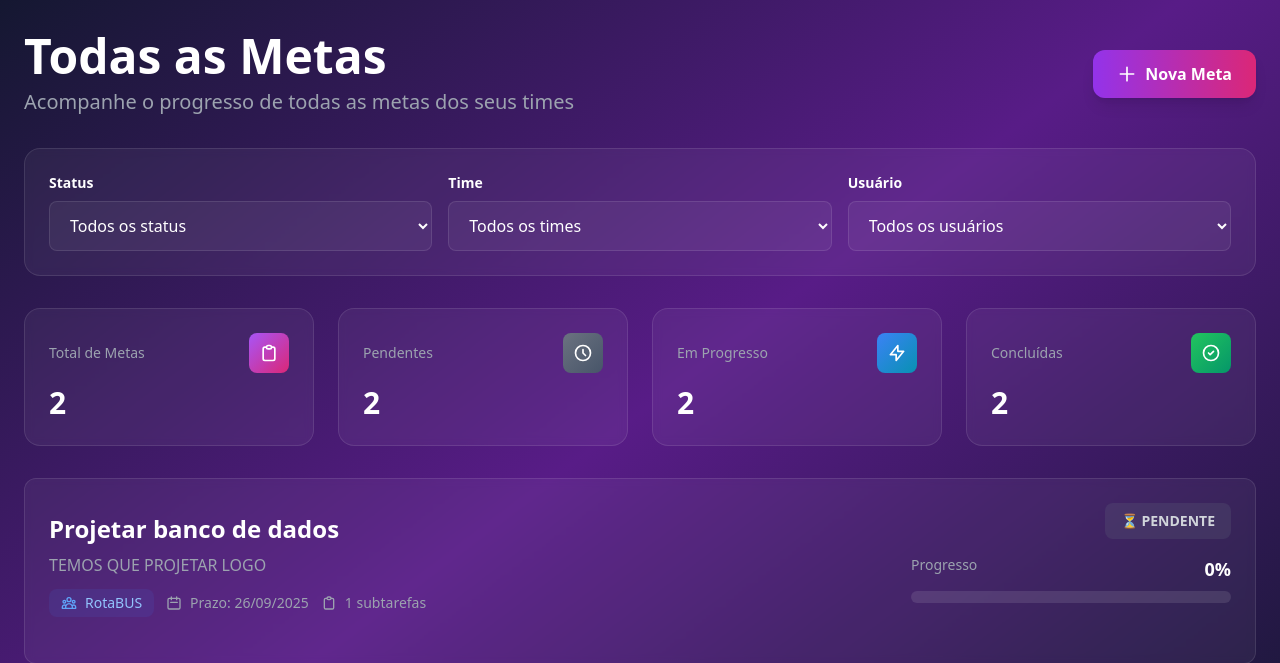
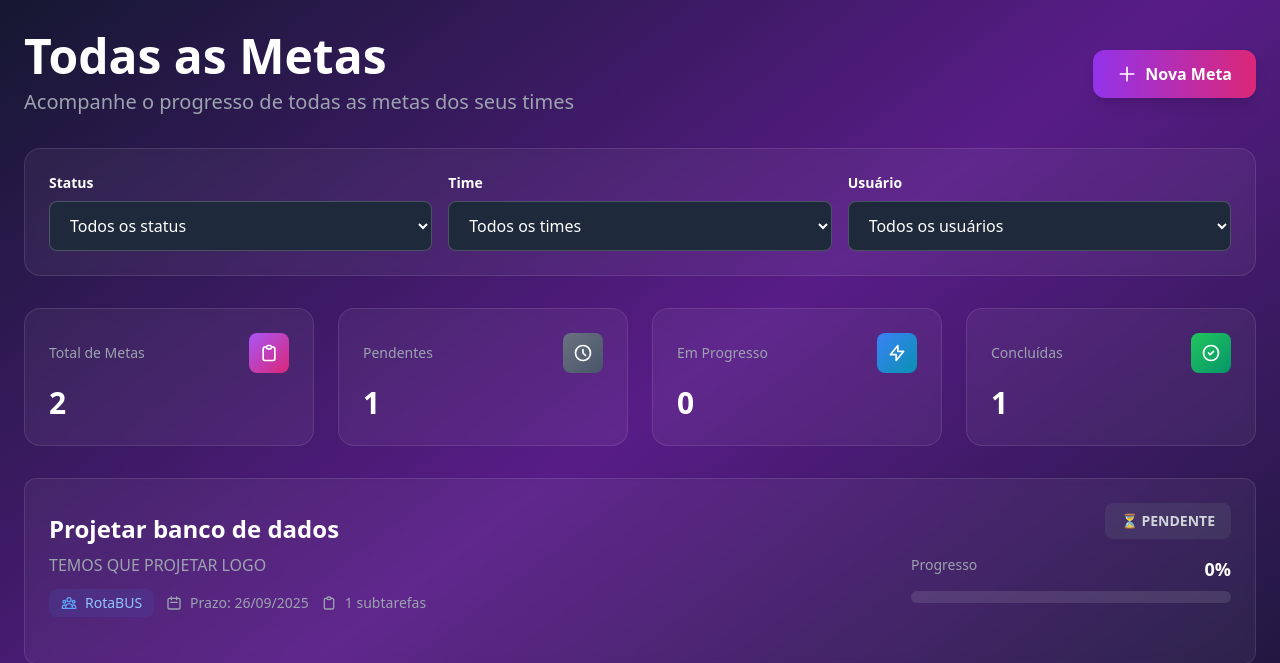
Before and after one commit to Pedrohenrc/TeamGoal, a Django app: page /goals/ in a window 1280 px wide. Shown: the part 73-736 px from the top of the page. Run offline with Django 5.2, Linux system fonts and the light colour scheme; data comes from the database, SQL or seed files in the repository; some libraries are stand-ins or nearby versions.

Commit message:
Refactor views and templates for contributions and goals; add context data for goal counts and update template names

```diff
--- a/goals/views.py
+++ b/goals/views.py
@@ -3,13 +3,15 @@ from django.views.generic import ListView, DetailView, CreateView, UpdateView
 from django.contrib.auth.mixins import LoginRequiredMixin
 from .models import Goal
 class GoalCreateView(CreateView, LoginRequiredMixin):
-    Model = Goal
+    model = Goal
     fields = ['title', 'description', 'deadline', 'status']
+    template_name = "goals/goal_form.html"
     success_url = reverse_lazy("goal-list")
 
 class GoalListView(ListView, LoginRequiredMixin):
-    Model = Goal
+    model = Goal
     context_object_name = "goals"
+    template_name = "goals/goal_list.html"
 
     def get_queryset(self):
         queryset = Goal.objects.all()
@@ -28,11 +30,24 @@ class GoalListView(ListView, LoginRequiredMixin):
 
         return queryset
 
+    def get_context_data(self, **kwargs):
+        context = super().get_context_data(**kwargs)
+        queryset = self.get_queryset()
+
+
+        context['pending_count'] = queryset.filter(status='pending').count()
+        context['in_progress_count'] = queryset.filter(status='in_progress').count()
+        context['completed_count'] = queryset.filter(status='completed').count()
+
+        return context
+
 class GoalDetailView (DetailView, LoginRequiredMixin):
         model = Goal
         context_object_name = "goal"
+        template_name = "goals/goal_detail.html"
 
 class GoalUpdateView (UpdateView, LoginRequiredMixin):
      model = Goal
      fields = ['title', 'description', 'deadline', 'status']
+     template_name = "goals/goal_form.html"
      success_url = reverse_lazy("goat-list")
--- a/subgoals/views.py
+++ b/subgoals/views.py
@@ -8,6 +8,7 @@ from .forms import SubgoalForm
 class SubgoalCreateView(LoginRequiredMixin, CreateView):
     model = SubGoal
     form_class = SubgoalForm
+    template_name = "subgoals/subgoal_form.html"
 
     def form_valid(self, form):
         goal_id = self.kwargs.get("pk")
@@ -20,6 +21,7 @@ class SubgoalCreateView(LoginRequiredMixin, CreateView):
 class SubgoalDetailView(LoginRequiredMixin, DetailView):
     model = SubGoal
     context_object_name = "subgoal"
+    template_name = "subgoals/subgoal_detail.html"
 
     def get_context_data(self, **kwargs):
         context = super().get_context_data(**kwargs)
@@ -30,6 +32,7 @@ class SubgoalDetailView(LoginRequiredMixin, DetailView):
 class SubgoalUpdateView(LoginRequiredMixin, UpdateView):
     model = SubGoal
     fields = ['title', 'description', 'assigned_to', 'is_completed']
+    template_name = "subgoals/subgoal_list.html"
 
     def form_valid(self, form):
         response = super().form_valid(form)
@@ -39,6 +42,7 @@ class SubgoalUpdateView(LoginRequiredMixin, UpdateView):
 class SubgoalListView(LoginRequiredMixin, ListView):
     model = SubGoal
     context_object_name = "subgoals"
+    template_name = "subgoals/subgoal_confirm_delete.html"
 
     def get_queryset(self):
         goal_id = self.kwargs["goal_id"]
--- a/templates/goals/goal_list.html
+++ b/templates/goals/goal_list.html
@@ -67,13 +67,13 @@
                     <select
                         name="status"
                         id="status"
-                        class="w-full px-4 py-3 bg-white/5 border border-white/10 rounded-lg focus:outline-none focus:ring-2 focus:ring-purple-500 text-white"
+                        class="w-full px-4 py-3 bg-slate-800 border border-white/20 rounded-lg focus:outline-none focus:ring-2 focus:ring-purple-500 text-white"
                         onchange="this.form.submit()"
                     >
-                        <option value="">Todos os status</option>
-                        <option value="pending" {% if request.GET.status == 'pending' %}selected{% endif %}>Pendente</option>
-                        <option value="in_progress" {% if request.GET.status == 'in_progress' %}selected{% endif %}>Em Progresso</option>
-                        <option value="completed" {% if request.GET.status == 'completed' %}selected{% endif %}>Concluída</option>
+                        <option value="" class="bg-slate-800 text-white">Todos os status</option>
+                        <option value="pending" {% if request.GET.status == 'pending' %}selected{% endif %} class="bg-slate-800 text-white">⏳ Pendente</option>
+                        <option value="in_progress" {% if request.GET.status == 'in_progress' %}selected{% endif %} class="bg-slate-800 text-white">⚡ Em Progresso</option>
+                        <option value="completed" {% if request.GET.status == 'completed' %}selected{% endif %} class="bg-slate-800 text-white">✓ Concluída</option>
                     </select>
                 </div>
 
@@ -83,12 +83,12 @@
                     <select
                         name="team"
                         id="team"
-                        class="w-full px-4 py-3 bg-white/5 border border-white/10 rounded-lg focus:outline-none focus:ring-2 focus:ring-purple-500 text-white"
+                        class="w-full px-4 py-3 bg-slate-800 border border-white/20 rounded-lg focus:outline-none focus:ring-2 focus:ring-purple-500 text-white"
                         onchange="this.form.submit()"
                     >
-                        <option value="">Todos os times</option>
+                        <option value="" class="bg-slate-800 text-white">Todos os times</option>
                         {% for team in user.Teams.all %}
-                        <option value="{{ team.id }}" {% if request.GET.team == team.id|stringformat:"s" %}selected{% endif %}>
+                        <option value="{{ team.id }}" {% if request.GET.team == team.id|stringformat:"s" %}selected{% endif %} class="bg-slate-800 text-white">
                             {{ team.name }}
                         </option>
                         {% endfor %}
@@ -101,12 +101,12 @@
                     <select
                         name="user"
                         id="user"
-                        class="w-full px-4 py-3 bg-white/5 border border-white/10 rounded-lg focus:outline-none focus:ring-2 focus:ring-purple-500 text-white"
+                        class="w-full px-4 py-3 bg-slate-800 border border-white/20 rounded-lg focus:outline-none focus:ring-2 focus:ring-purple-500 text-white"
                         onchange="this.form.submit()"
                     >
-                        <option value="">Todos os usuários</option>
-                        <option value="{{ user.id }}" {% if request.GET.user == user.id|stringformat:"s" %}selected{% endif %}>
-                            Minhas contribuições
+                        <option value="" class="bg-slate-800 text-white">Todos os usuários</option>
+                        <option value="{{ user.id }}" {% if request.GET.user == user.id|stringformat:"s" %}selected{% endif %} class="bg-slate-800 text-white">
+                            👤 Minhas contribuições
                         </option>
                     </select>
                 </div>
@@ -133,7 +133,7 @@
                         </svg>
                     </div>
                 </div>
-                <div class="text-3xl font-bold">{{ goals.count }}</div>
+                <div class="text-3xl font-bold">{{ goals|length }}</div>
             </div>
 
             <div class="bg-white/5 backdrop-blur-sm rounded-2xl p-6 border border-white/10">
@@ -145,7 +145,7 @@
                         </svg>
                     </div>
                 </div>
-                <div class="text-3xl font-bold">{{ goals|length|add:"0" }}</div>
+                <div class="text-3xl font-bold">{{ pending_count }}</div>
             </div>
 
             <div class="bg-white/5 backdrop-blur-sm rounded-2xl p-6 border border-white/10">
@@ -157,7 +157,7 @@
                         </svg>
                     </div>
                 </div>
-                <div class="text-3xl font-bold">{{ goals|length|add:"0" }}</div>
+                <div class="text-3xl font-bold">{{ in_progress_count }}</div>
             </div>
 
             <div class="bg-white/5 backdrop-blur-sm rounded-2xl p-6 border border-white/10">
@@ -169,7 +169,7 @@
                         </svg>
                     </div>
                 </div>
-                <div class="text-3xl font-bold">{{ goals|length|add:"0" }}</div>
+                <div class="text-3xl font-bold">{{ completed_count }}</div>
             </div>
         </div>
 
```
Also changed, not shown: contributions/views.py (+5 -4 lines).
